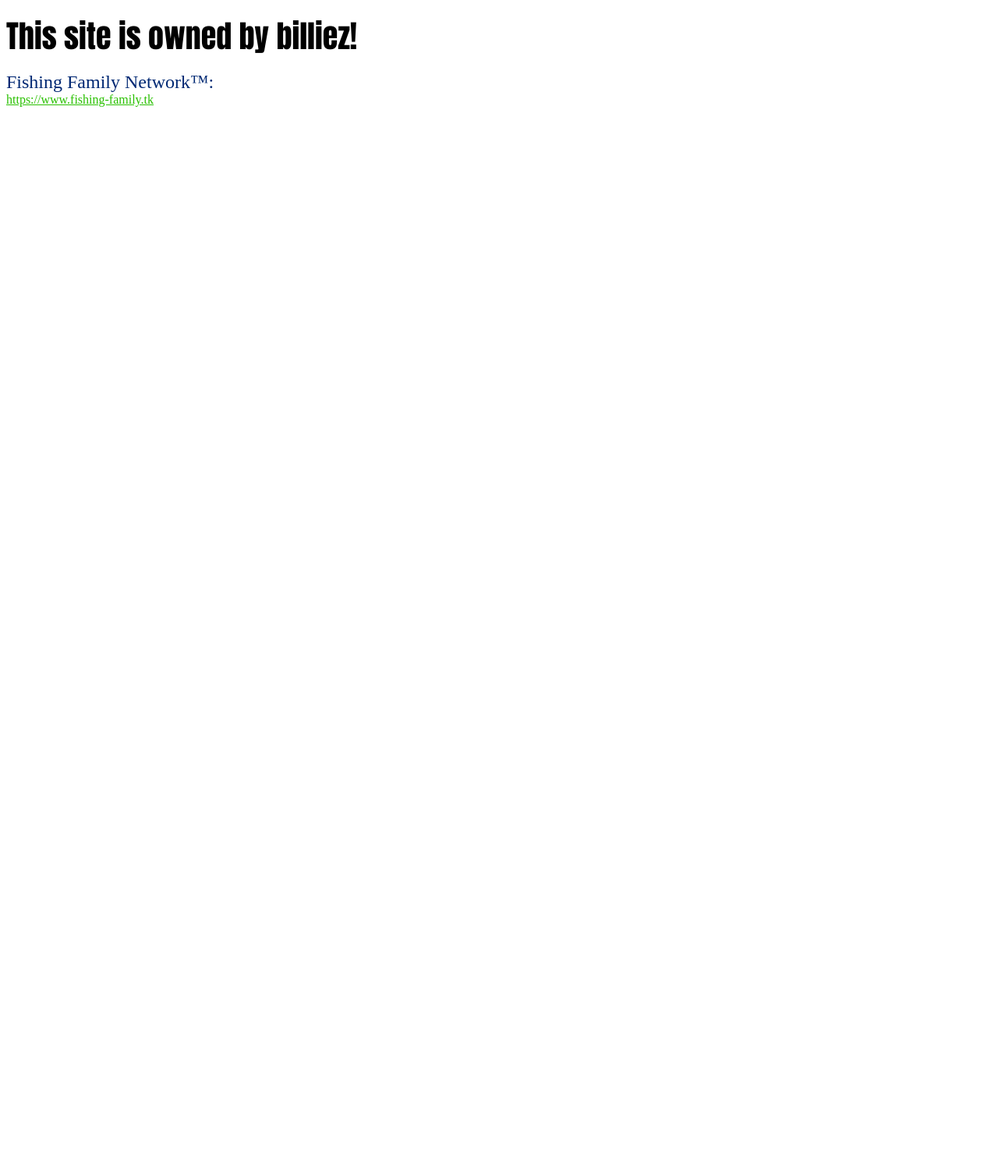
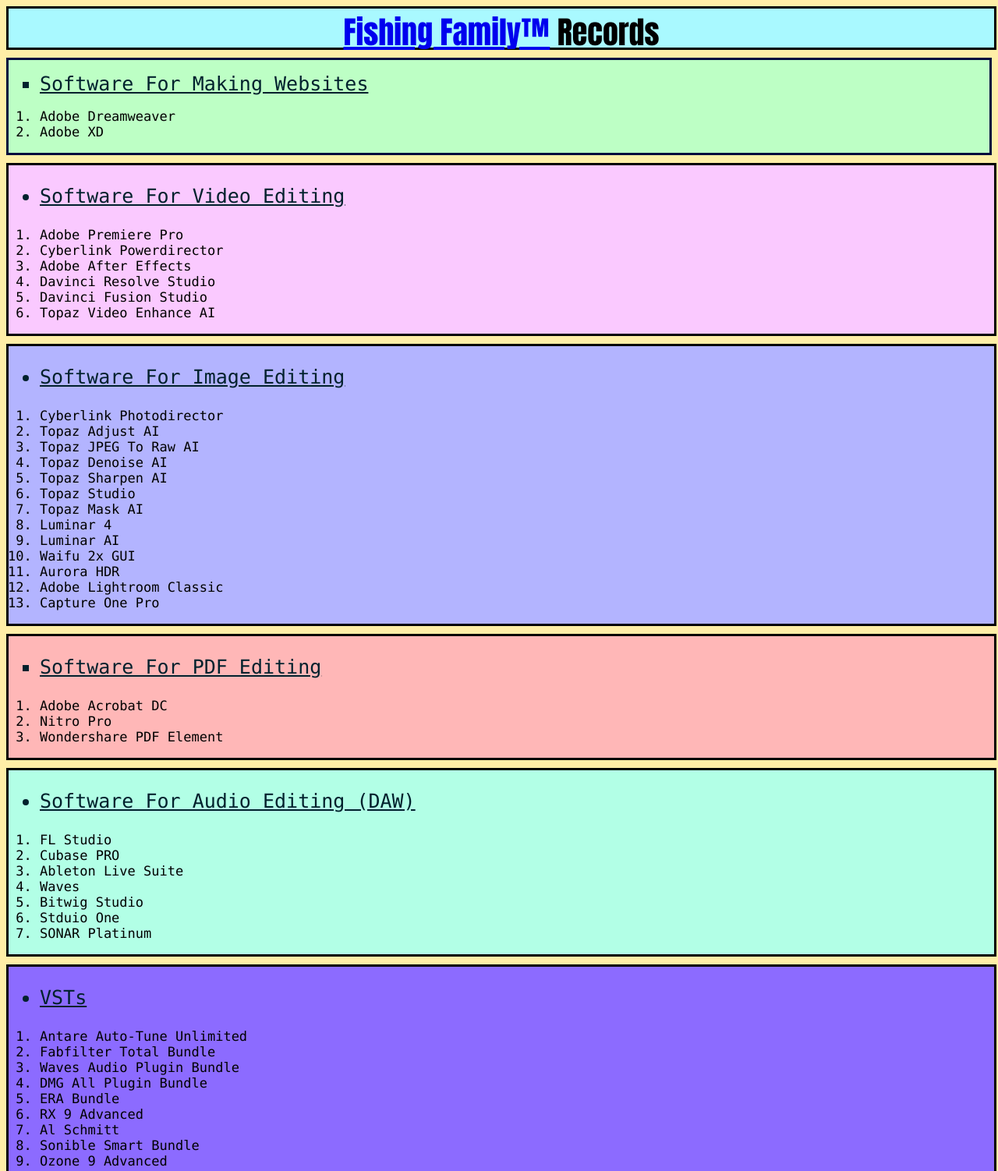
Before and after one commit to Craftguy-Billies/record.fishing-family.tk, a plain HTML site: page index.html in a window 1280 px wide. Shown: the top 1502 px of the page at 78% size. Before the commit the page ends 800 px from the top, so only its background shows below. Drawn offline with Linux system fonts and the light colour scheme.

Commit message:
update 2.6

```diff
--- a/index.html
+++ b/index.html
@@ -1,20 +1,185 @@
 <!doctype html>
-<html>
-<head>
-<meta charset="utf-8">
-<title>霸位</title>
-<!--The following script tag downloads a font from the Adobe Edge Web Fonts server for use within the web page. We recommend that you do not modify it.-->
-<script>var __adobewebfontsappname__="dreamweaver"</script>
-<script src="http://use.edgefonts.net/luckiest-guy:n4:default;andika:n4:default.js" type="text/javascript"></script>
+  <html>
+  <head>
+  <meta charset="utf-8">
+  <title>Fishing Family&trade; Record</title>
+  <style type="text/css">
+body {
+    background-color: #FFEEA7;
+}
 
-</head>
+	  .header {
+		  text-align: center;
+		  font-size: 40px;
+		  font-family: Impact;
+	  }
 
+	  .display-1 {
+		  background-color: #A9F9FF;
+		  width: 100%;
+		  height: 50px;
+		  border: medium solid #000000;
+		  margin-bottom: 10px;
+	  }
+
+	  .display-2 {
+		  text-decoration: underline;
+		  font-size: 25px;
+		  font-family: Consolas, 'Andale Mono', 'Lucida Console', 'Lucida Sans Typewriter', Monaco, 'Courier New', 'monospace';
+		  color: #00212D;
+
+	  }
+
+	  .display-3 {
+		  font-family: Consolas;
+		  font-size: 17px;
+	  }
+	  .display-4 {
+		  background-color:#BDFFC5;
+		  border: medium solid #000A3D;
+		  margin-bottom: 10px;
+	  }
+	  .display-5 {
+		  background-color: #FAC9FF;
+		  width: 100%;
+		  border: medium solid #000000;
+		  margin-bottom: 10px;
+	  }
+
+	  .display-6 {
+		    background-color: #B3B4FF;
+		  width: 100%;
+		  border: medium solid #000000;
+		  margin-bottom: 10px;
+	  }
+	  .display-7 {
+		  background-color: #FFB7B7;
+		  width: 100%;
+		  border: medium solid #000000;
+		  margin-bottom: 10px;
+	  }
+	  .display-8 {
+		   background-color: #B2FFE6;
+		  width: 100%;
+		  border: medium solid #000000;
+		  margin-bottom: 10px;
+	  }
+	  .display-9 {
+		  background-color: #8C6BFF;
+		  width: 100%;
+		  border: medium solid #000000;
+		  margin-bottom: 10px;
+	  }
+	  .display-10 {
+		  background-color: #EEFF74;
+		  width: 100%;
+		  border: medium solid #000000;
+		  margin-bottom: 10px;
+	  }
+</style>
+  </head>
 <body>
-<div>
-  <p><span style="font-family: Impact; font-size: 40px;">This site is owned by billiez!</span></p>
-  <div style="font-family: luckiest-guy; font-style: normal; font-weight: 400; font-size: 24px; color: #002873;">Fishing Family Network™:</div>
-  <a href="https://www.fishing-family.tk/" style="font-family: andika; font-style: normal; font-weight: 400; color: #29C000;">https://www.fishing-family.tk</a>
-  <p>&nbsp;</p>
-</div>
+
+<div class="display-1"><header class="header"><a href="https://www.fishing-family.tk/">Fishing Family&trade;</a>&nbsp;Records</header></div>
+	<div class="display-4"><ul type="square">
+	 <li class="display-2">Software For Making Websites</li>
+		</ul>
+	<ol type="1" class="display-3">
+	<li>Adobe Dreamweaver</li>
+		<li>Adobe XD</li>
+	</ol>
+	</div>
+	<div class="display-5">
+	<ul class="display-2">
+		<li class="display-2">Software For Video Editing</li>
+		</ul>
+		<ol class="display-3">
+		<li>Adobe Premiere Pro</li>
+			<li>Cyberlink Powerdirector</li>
+			<li>Adobe After Effects</li>
+			<li>Davinci Resolve Studio</li>
+			<li>Davinci Fusion Studio</li>
+			<li>Topaz Video Enhance AI</li>
+		</ol>
+	</div>
+	<div class="display-6">
+	<ul class="display-2">
+		<li>Software For Image Editing</li>
+		</ul>
+		<ol class="display-3">
+		<li>Cyberlink Photodirector</li>
+			<li>Topaz Adjust AI</li>
+			<li>Topaz JPEG To Raw AI</li>
+			<li>Topaz Denoise AI</li>
+			<li>Topaz Sharpen AI</li>
+			<li>Topaz Studio</li>
+			<li>Topaz Mask AI</li>
+			<li>Luminar 4</li>
+			<li>Luminar AI</li>
+			<li>Waifu 2x GUI</li>
+			<li>Aurora HDR</li>
+			<li>Adobe Lightroom Classic</li>
+			<li>Capture One Pro</li>
+		</ol>
+	</div>
+	<div class="display-7">
+	<ul type="square" class="display-2">
+		<li>Software For PDF Editing</li>
+		</ul>
+		<ol class="display-3">
+		<li>Adobe Acrobat DC</li>
+			<li>Nitro Pro</li>
+			<li>Wondershare PDF Element</li>
+		</ol>
+
+	</div>
+	<div class="display-8">
+	<ul class="display-2">
+		<li>Software For Audio Editing (DAW)</li>
+		</ul>
+		<ol class="display-3">
+		<li>FL Studio</li>
+			<li>Cubase PRO</li>
+			<li>Ableton Live Suite</li>
+			<li>Waves</li>
+			<li>Bitwig Studio</li>
+			<li>Stduio One</li>
+			<li>SONAR Platinum</li>
+		</ol>
+	</div>
+	<div class="display-9">
+	<ul class="display-2">
+		<li>VSTs</li>
+		</ul>
+		<ol class="display-3">
+		<li>Antare Auto-Tune Unlimited</li>
+			<li>Fabfilter Total Bundle</li>
+			<li>Waves Audio Plugin Bundle</li>
+			<li>DMG All Plugin Bundle</li>
+			<li>ERA Bundle</li>
+			<li>RX 9 Advanced</li>
+			<li>Al Schmitt</li>
+			<li>Sonible Smart Bundle</li>
+			<li>Ozone 9 Advanced</li>
+			<li>Nectar 3</li>
+			<li>Neutron 4 Advanced</li>
+			<li>Exponential Audio Plugin Bundle</li>
+			<li>Melodyne Studio</li>
+			<li>IK Multimedia TR 5</li>
+		</ol>
+	</div>
+	<div class="display-10">
+	<ul class="display-2">
+		<li>Others</li>
+		</ul>
+		<ol class="display-3">
+		<li>IObit Uninstaller PRO</li>
+		<li>IObit Advanced Systemcare PRO</li>
+		<li>IObit Driver Booster PRO</li>
+		<li>Spleeter GUI (AI)</li>
+		<li>Hit'n'RipX (AI)</li>
+		</ol>
+	</div>
+	<div style="font-family: Impact; font-style: normal; font-weight: 400; font-size: 36px; color: #000B43;">Copyright &copy; Fishing Family Network&trade;. All rights reserved.</div>
 </body>
 </html>
```
